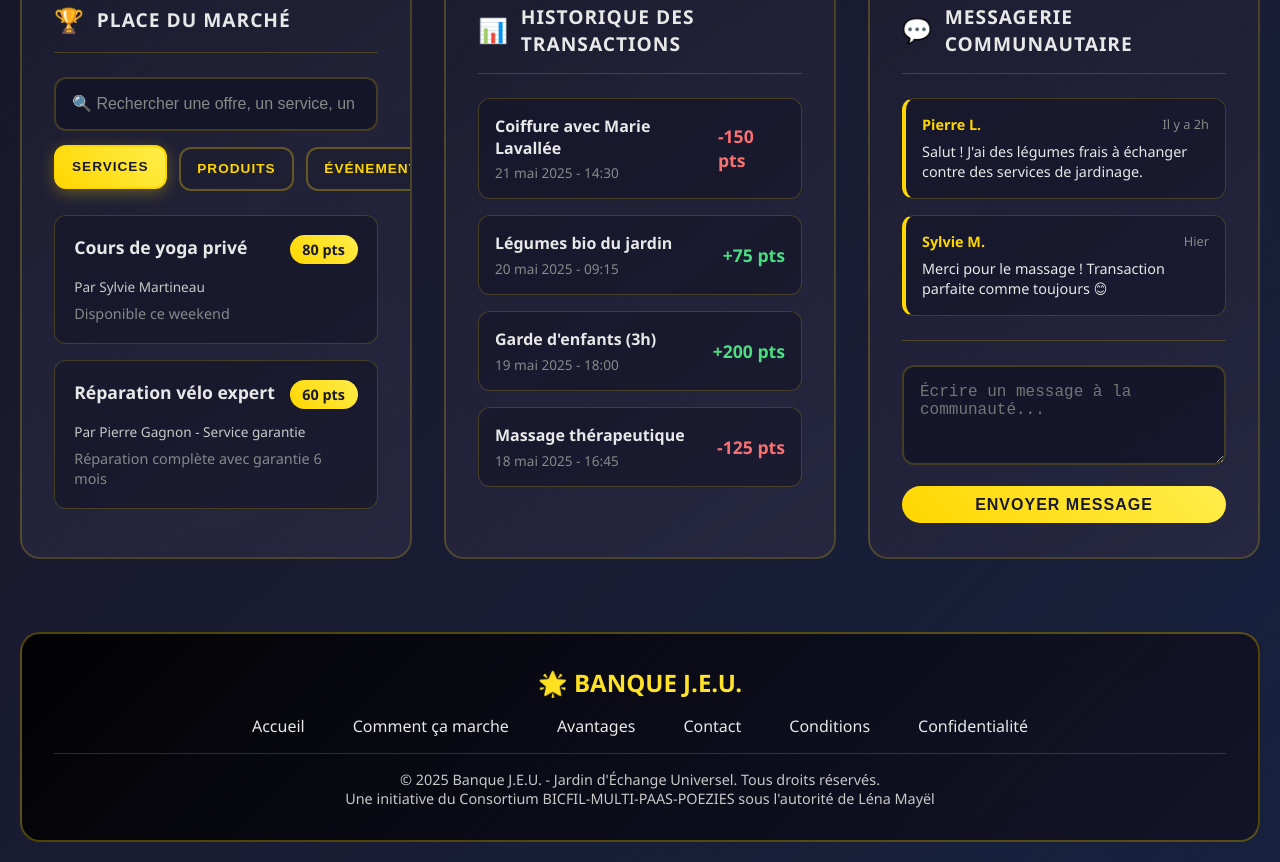
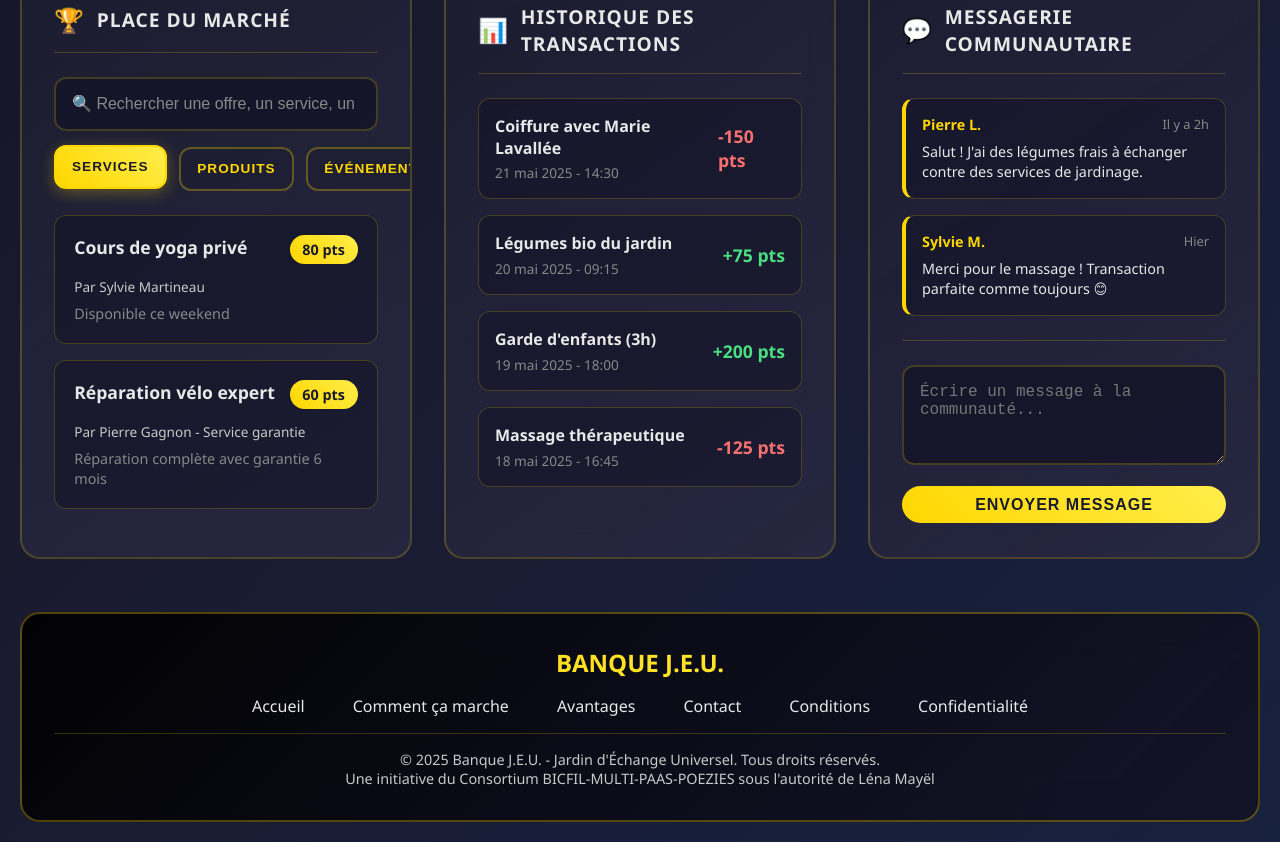
Before and after one commit to jeu-2/banque, a plain HTML site: page client/client.html in a window 1280 px wide. Shown: the part 1140-2002 px from the top of the page. Drawn offline with Linux system fonts and the light colour scheme.

Commit message:
Update client.html

```diff
--- a/client/client.html
+++ b/client/client.html
@@ -781,7 +781,7 @@
             </div>
         </div>
     </div>
-   <div style="height: 25px;"></div>
+   <div style="height: 5px;"></div>
     </div> <!-- Fin du .dashboard -->
     <!-- Pied de page ajouté -->
 
@@ -789,7 +789,7 @@
     border-radius: 20px; margin-top: 3rem; border: 2px solid rgba(255,215,0,0.3);
     backdrop-filter: blur(20px); padding: 2rem; text-align: center;">
   <div class="footer-content">
-    <div class="footer-logo" style="font-size: 1.5rem; font-weight: bold; color: #ffd700;">🌟 BANQUE J.E.U.</div>
+    <div class="footer-logo" style="font-size: 1.5rem; font-weight: bold; color: #ffd700;">BANQUE J.E.U.</div>
     <div class="footer-links" style="margin: 1rem 0;">
       <a href="#accueil" style="margin: 0 0.5rem; color: #e8e8e8;">Accueil</a>
       <a href="#fonctionnement" style="margin: 0 0.5rem; color: #e8e8e8;">Comment ça marche</a>
```
